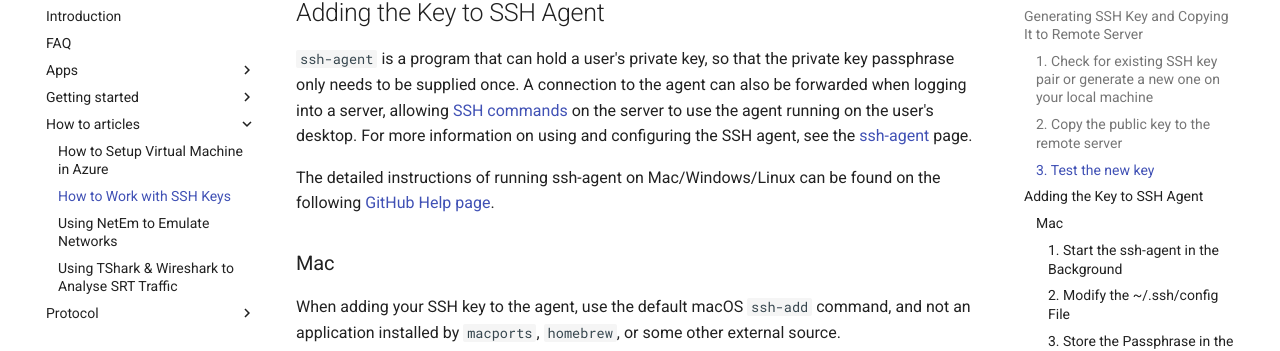
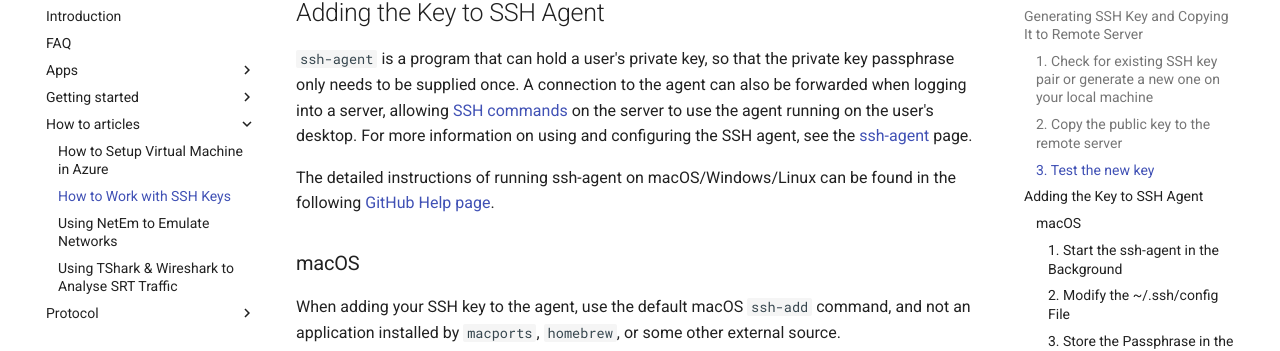
Before and after one commit to SRTLab/srt-cookbook, an MkDocs documentation site: the page built from docs/how-to-articles/how-to-work-with-ssh-keys.md, in a window 1280 px wide and 900 px high, scrolled down 1585 px. Shown: the part 92-443 px from the top of the window. Built offline with MkDocs 1.6.1 and Material for MkDocs 9.7.7, drawn with Linux system fonts in a browser that asks for light colours; comment, search, counter and statistics services are not loaded.

Commit message:
Minor formatting corrections (#13)

```diff
--- a/docs/how-to-articles/how-to-work-with-ssh-keys.md
+++ b/docs/how-to-articles/how-to-work-with-ssh-keys.md
@@ -3,7 +3,6 @@
 SSH keys can be used to automate access to servers. They are commonly used in scripts, backup systems, configuration management tools, and by developers and sysadmins. They also provide single sign-on, allowing the user to move between his/her accounts without having to type a password every time. This works even across organizational boundaries, and is highly convenient.
 
 For more details, please read the following [article](https://www.ssh.com/ssh).
-
 
 ## Generating SSH Key and Copying It to Remote Server
 
@@ -52,14 +51,13 @@
 
 The login should now complete without asking for a password. Note, however, that the command might ask for the passphrase you've specified for the key.
 
-
 ## Adding the Key to SSH Agent
 
 `ssh-agent` is a program that can hold a user's private key, so that the private key passphrase only needs to be supplied once. A connection to the agent can also be forwarded when logging into a server, allowing [SSH commands](https://www.ssh.com/ssh/command) on the server to use the agent running on the user's desktop. For more information on using and configuring the SSH agent, see the [ssh-agent](https://www.ssh.com/ssh/agent) page.
 
-The detailed instructions of running ssh-agent on Mac/Windows/Linux can be found on the following [GitHub Help page](https://help.github.com/en/github/authenticating-to-github/generating-a-new-ssh-key-and-adding-it-to-the-ssh-agent).
+The detailed instructions of running ssh-agent on macOS/Windows/Linux can be found in the following [GitHub Help page](https://help.github.com/en/github/authenticating-to-github/generating-a-new-ssh-key-and-adding-it-to-the-ssh-agent).
 
-### Mac
+### macOS
 
 When adding your SSH key to the agent, use the default macOS `ssh-add` command, and not an application installed by `macports`, `homebrew`, or some other external source.
 
```
Also changed, not shown: docs/apps/ffmpeg.md (+1 -1 lines).
